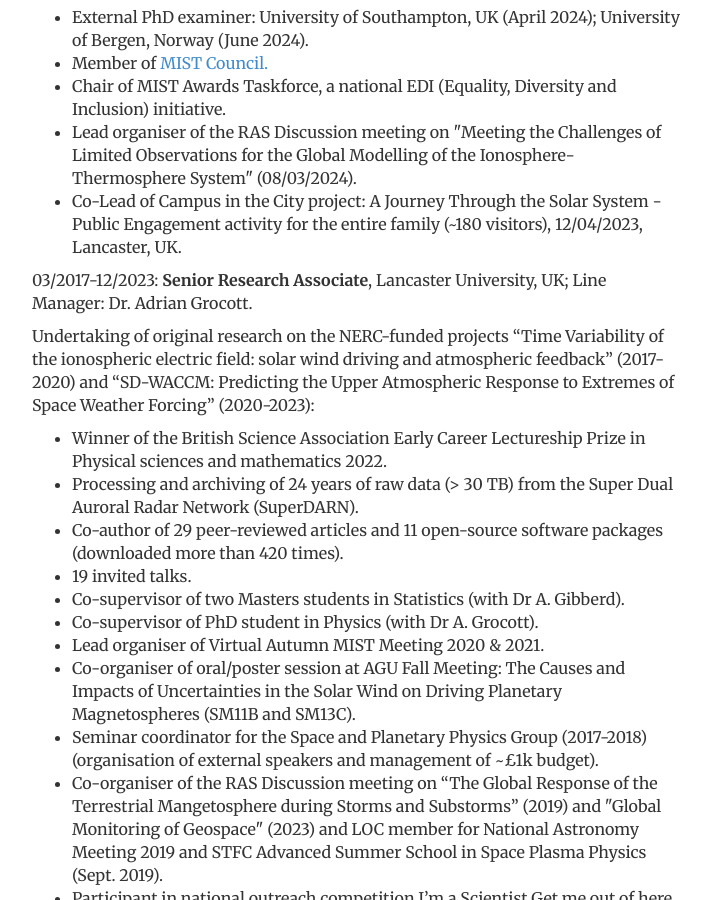
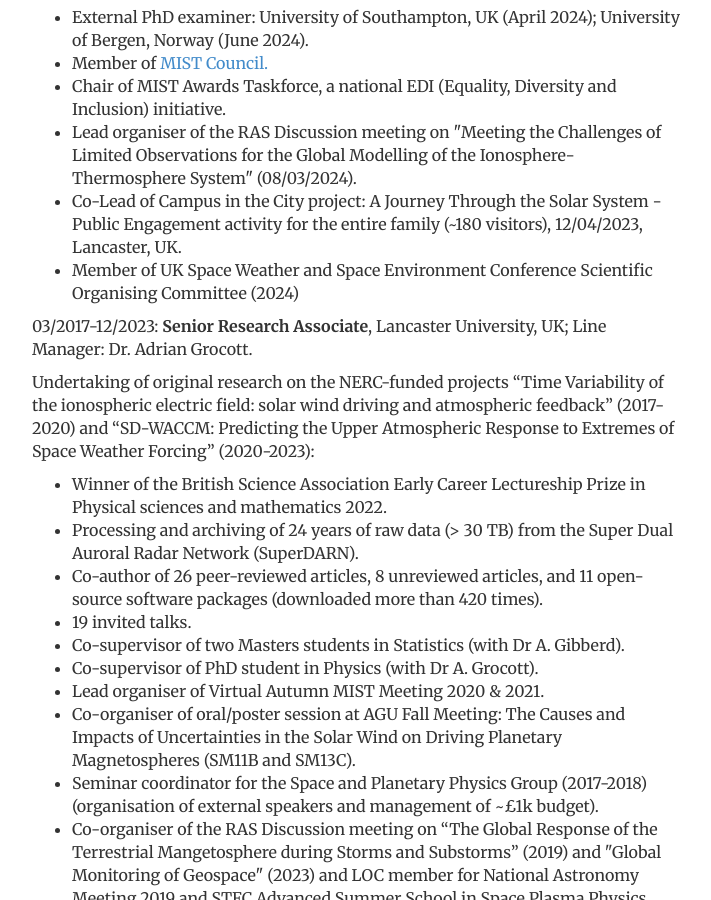
Before and after one commit to mtwalach/mtwalach.github.io, a Jekyll site: the page built from cv/index.html, in a window 1280 px wide and 900 px high, scrolled down 571 px. Shown: the whole window, without its empty margins (284-995 px from the left). Built offline with Jekyll 4.4.1, drawn with Linux system fonts in a browser that asks for light colours.

Commit message:
updated cv

```diff
--- a/cv/index.html
+++ b/cv/index.html
@@ -32,13 +32,14 @@ description:   Maria-Theresia Walach // Space plasma physics & planetary science
 					<li>Chair of MIST Awards Taskforce, a national EDI (Equality, Diversity and Inclusion) initiative.</li>
 					<li>Lead organiser of the RAS Discussion meeting on "Meeting the Challenges of Limited Observations for the Global Modelling of the Ionosphere-Thermosphere System" (08/03/2024).</li>
 					<li>Co-Lead of Campus in the City project: A Journey Through the Solar System - Public Engagement activity for the entire family (~180 visitors), 12/04/2023, Lancaster, UK.</li>
+					<li>Member of UK Space Weather and Space Environment Conference Scientific Organising Committee (2024)</li>
 					</ul>
 					<p>03/2017-12/2023: <strong>Senior Research Associate</strong>, Lancaster University, UK; Line Manager: Dr. Adrian Grocott.</p>
 					<p>Undertaking of original research on the NERC-funded projects “Time Variability of the ionospheric electric field: solar wind driving and atmospheric feedback” (2017-2020) and “SD-WACCM: Predicting the Upper Atmospheric Response to Extremes of Space Weather Forcing” (2020-2023):</p>
 					<ul>
 						<li>Winner of the British Science Association Early Career Lectureship Prize in Physical sciences and mathematics 2022.</li>
 						<li>Processing and archiving of 24 years of raw data (> 30 TB) from the Super Dual Auroral Radar Network (SuperDARN).</li>
-						<li>Co-author of 29 peer-reviewed articles and 11 open-source software packages (downloaded more than 420 times).</li>
+						<li>Co-author of 26 peer-reviewed articles, 8 unreviewed articles, and 11 open-source software packages (downloaded more than 420 times).</li>
 						<li>19 invited talks.</li>
 						<li>Co-supervisor of two Masters students in Statistics (with Dr A. Gibberd).</li>
 						<li>Co-supervisor of PhD student in Physics (with Dr A. Grocott).</li>
```
